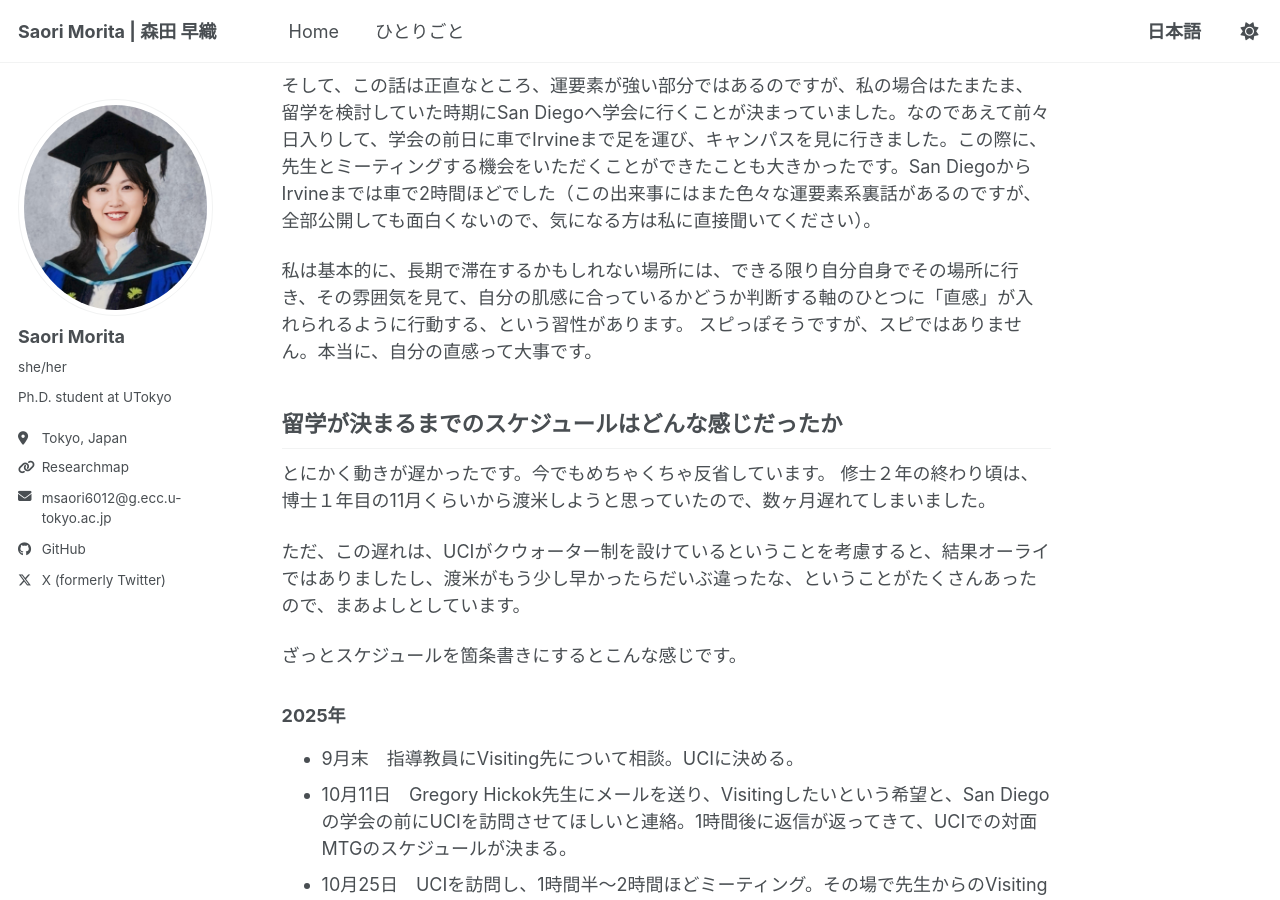
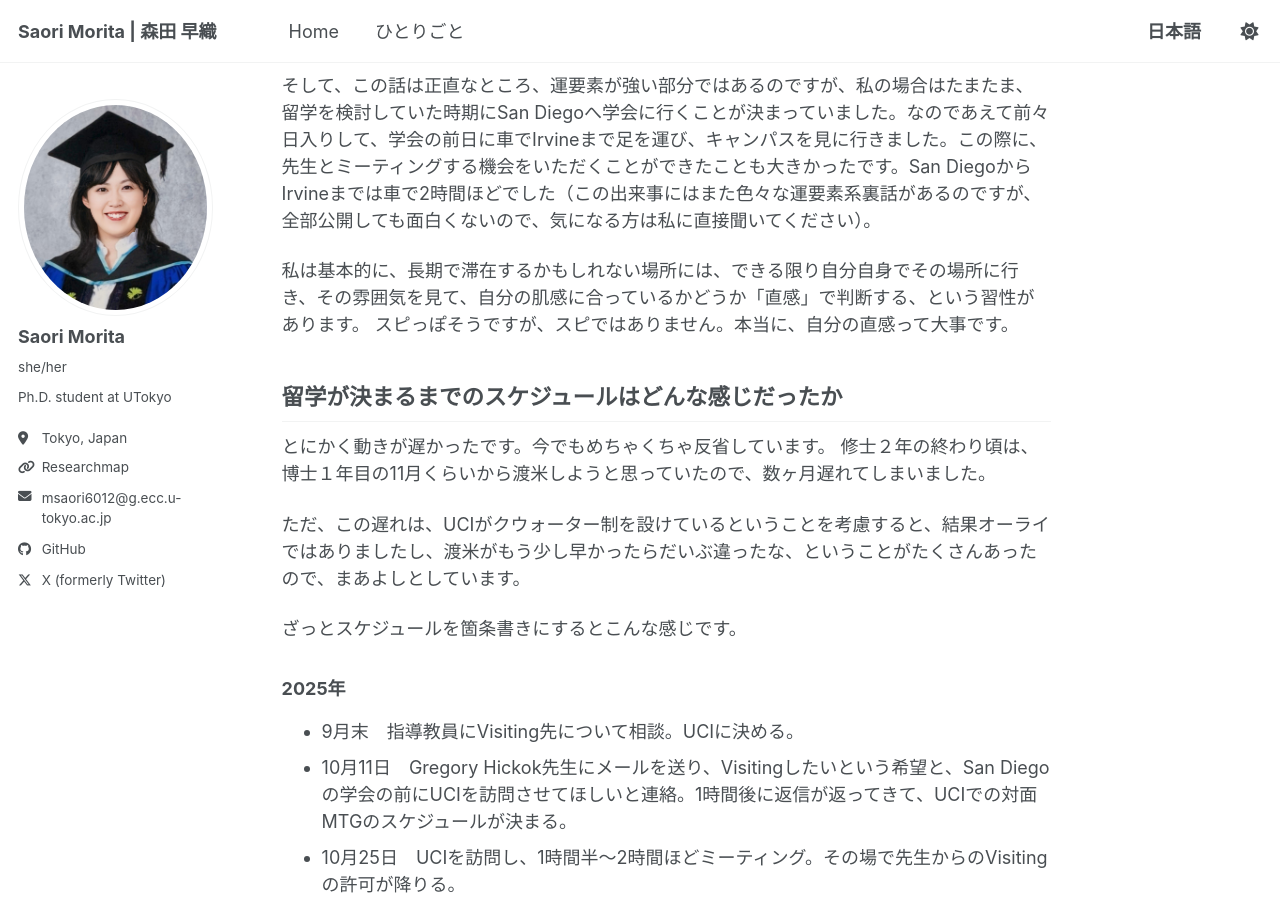
Before and after one commit to sao-m1023lily/sao-m1023lily.github.io, a Jekyll site: the page built from _posts/2026-07-17-irvine.md, in a window 1280 px wide and 900 px high, scrolled down 1431 px. Built offline with Jekyll 4.4.1, drawn with Linux system fonts in a browser that asks for light colours; a script bundle is joined from its source files by our own code; library files that are not in the unit come from our copies.

Commit message:
Update 2026-07-17-irvine.md

```diff
--- a/_posts/2026-07-17-irvine.md
+++ b/_posts/2026-07-17-irvine.md
@@ -38,7 +38,7 @@ Hickok先生は、何のつながりもない私に対してもとてもwelcome
 
 そして、この話は正直なところ、運要素が強い部分ではあるのですが、私の場合はたまたま、留学を検討していた時期にSan Diegoへ学会に行くことが決まっていました。なのであえて前々日入りして、学会の前日に車でIrvineまで足を運び、キャンパスを見に行きました。この際に、先生とミーティングする機会をいただくことができたことも大きかったです。San DiegoからIrvineまでは車で2時間ほどでした（この出来事にはまた色々な運要素系裏話があるのですが、全部公開しても面白くないので、気になる方は私に直接聞いてください）。
 
-私は基本的に、長期で滞在するかもしれない場所には、できる限り自分自身でその場所に行き、その雰囲気を見て、自分の肌感に合っているかどうか判断する軸のひとつに「直感」が入れられるように行動する、という習性があります。
+私は基本的に、長期で滞在するかもしれない場所には、できる限り自分自身でその場所に行き、その雰囲気を見て、自分の肌感に合っているかどうか「直感」で判断する、という習性があります。
 スピっぽそうですが、スピではありません。本当に、自分の直感って大事です。
 
 ## 留学が決まるまでのスケジュールはどんな感じだったか
```
